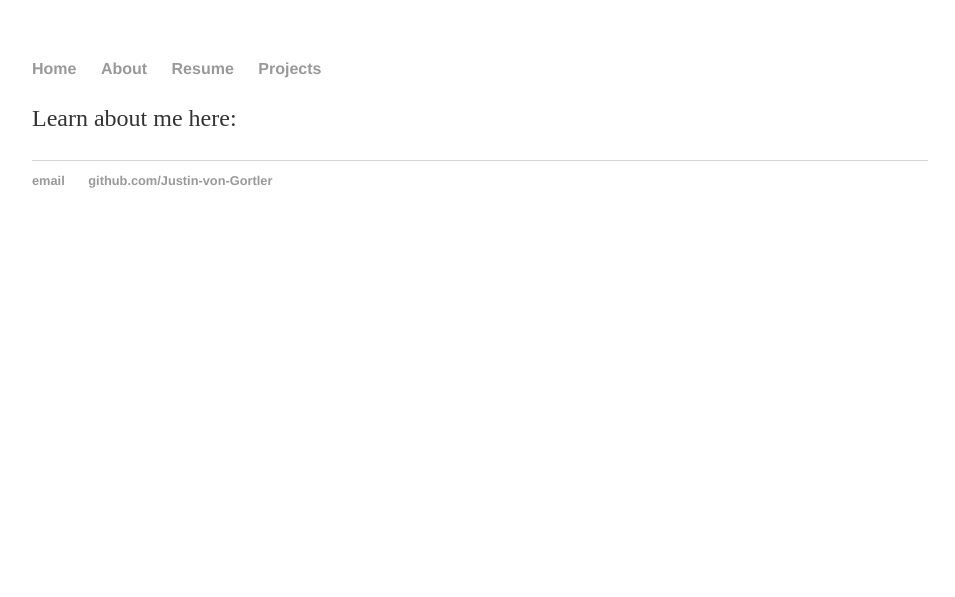
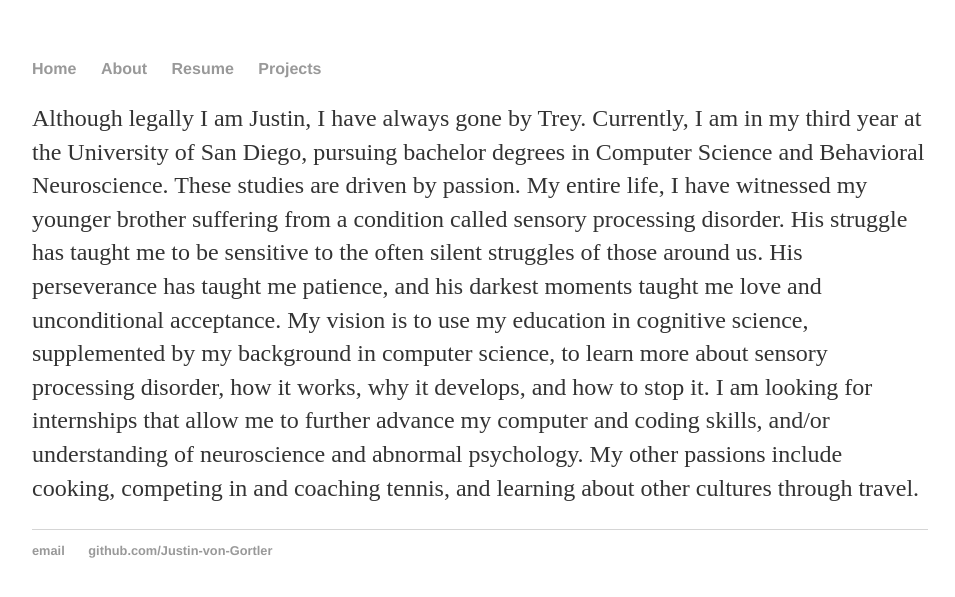
Before and after one commit to Justin-von-Gortler/Justin-von-Gortler.github.io, a Jekyll site: the page built from about.md, in a window 1280 px wide. Shown: the top 597 px of the page, without its empty margins (160-1115 px from the left). Built offline with Jekyll 4.4.1, drawn with Linux system fonts in a browser that asks for light colours; our own code applies the rules of GitHub Pages for plain Markdown files.

Commit message:
Update about.md

```diff
--- a/about.md
+++ b/about.md
@@ -1 +1 @@
-Learn about me here:
+Although legally I am Justin, I have always gone by Trey. Currently, I am in my third year at the University of San Diego, pursuing bachelor degrees in Computer Science and Behavioral Neuroscience. These studies are driven by passion. My entire life, I have witnessed my younger brother suffering from a condition called sensory processing disorder. His struggle has taught me to be sensitive to the often silent struggles of those around us. His perseverance has taught me patience, and his darkest moments taught me love and unconditional acceptance. My vision is to use my education in cognitive science, supplemented by my background in computer science, to learn more about sensory processing disorder, how it works, why it develops, and how to stop it. I am looking for internships that allow me to further advance my computer and coding skills, and/or understanding of neuroscience and abnormal psychology. My other passions include cooking, competing in and coaching tennis, and learning about other cultures through travel.
```
